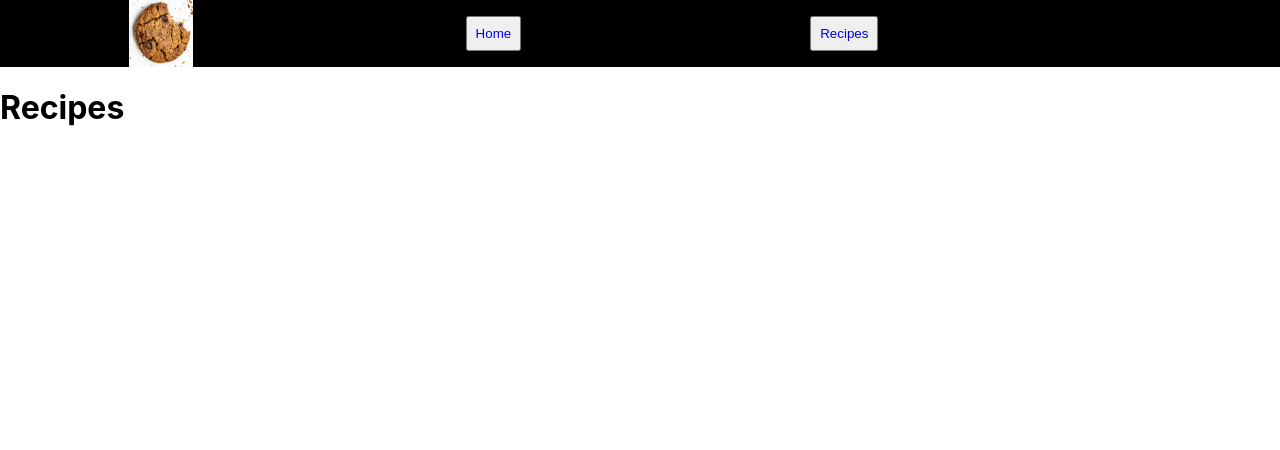
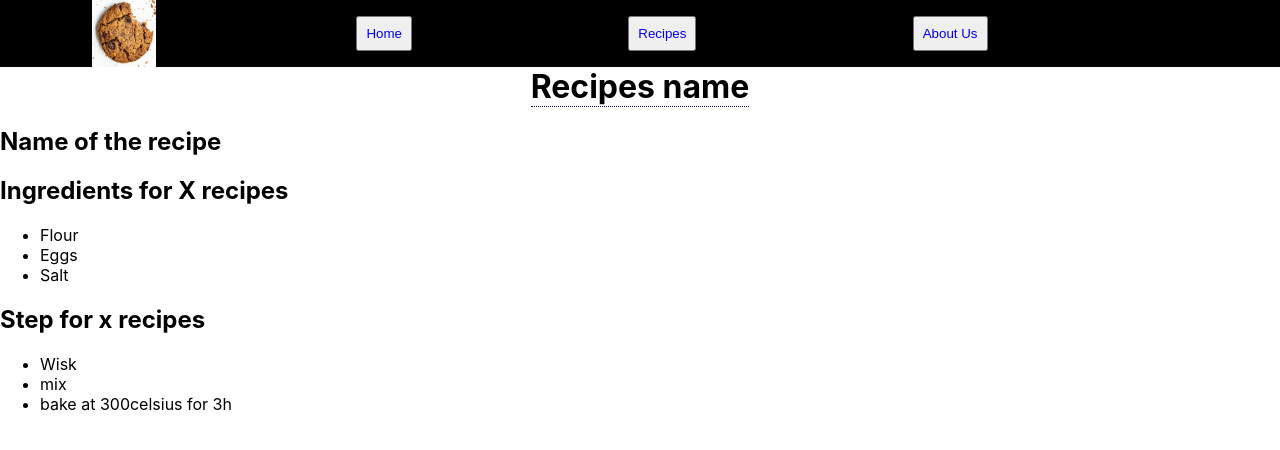
Before and after one commit to djepar/cookiepedia, a React (Create React App) app: page /recipes in a window 1280 px wide. Shown: the top 450 px of the page. Built offline with nearby package versions, Linux system fonts and the light colour scheme.

Commit message:
Adding GeneratingRecipe and more

```diff
--- /dev/null
+++ b/src/components/AboutUs.js
@@ -0,0 +1,9 @@
+export default function AboutMe(){
+    return(
+        <div>
+            <h1>About Us</h1>
+            <h2>A community to share recipes</h2>
+
+        </div>
+    )
+}
--- /dev/null
+++ b/src/components/GeneratingRecipe.js
@@ -0,0 +1,13 @@
+import Ingredients from "./Ingredients";
+import Steps from "./Steps";
+function GenerationRecipe(){
+    return (
+        <div>
+            <h2>Name of the recipe</h2>
+            <Ingredients />
+            <Steps />
+        </div>
+    )
+}
+
+export default GenerationRecipe;
--- a/src/components/Home.js
+++ b/src/components/Home.js
@@ -1,6 +1,11 @@
 function Home(){
     return (
+        <div>
+
         <h1>Cookiepedia</h1>
+        <h2>The wiki that is yummy</h2>
+
+        </div>
     )
 }
 export default Home;
--- a/src/components/NotUsed/Ingredients.js
+++ b/src/components/Ingredients.js
@@ -10,7 +10,11 @@ function Ingredients(){
             {product.ingredient}
         </li>)
     return (
-        <ul>{IngredientItems}</ul>
+        <div>
+            <h2>Ingredients for X recipes</h2>
+            <ul>{IngredientItems}</ul>
+        </div>
+
 
     )
 }
--- a/src/components/NavBar.js
+++ b/src/components/NavBar.js
@@ -2,6 +2,7 @@ import Home from "./Home"
 import Recipes from "./Recipes";
 import {Routes, Route, Link } from 'react-router-dom';
 import cookie from '../assets/images/cookie-logo.png';
+import AboutUs from './AboutUs'
 import './style/navbar.css'
 function NavBar(){
     return(
@@ -11,6 +12,7 @@ function NavBar(){
                 <img src={cookie} alt="cookie icon"/>
                 <button><Link to="/" className="nav-item">Home</Link></button>
                 <button><Link to="/recipes" className="nav-item">Recipes</Link></button>
+                <button><Link to="/aboutus" className="nav-item">About Us</Link></button>
                 <div className="search">
 
                 </div>
@@ -18,6 +20,7 @@ function NavBar(){
             <Routes>
                 <Route path="/" element={<Home/> } />
                 <Route path="/recipes" element={<Recipes/> } />
+                <Route path="/aboutus" element={<AboutUs/>} />
             </Routes>
         </div>
     );
--- a/src/components/NotUsed/AboutMe.js
+++ /dev/null
@@ -1,5 +0,0 @@
-export default function AboutMe(){
-    return(
-        <h1>About Me</h1>
-    )
-}
--- a/src/components/Recipes.js
+++ b/src/components/Recipes.js
@@ -1,4 +1,9 @@
+import GenerationRecipe from "./GeneratingRecipe";
+import './style/recipes.css'
 function Recipes(){
-    return <h1>Recipes</h1>
+    return <div>
+        <h1>Recipes name</h1>
+            <GenerationRecipe />
+        </div>
 }
 export default Recipes;
--- /dev/null
+++ b/src/components/Steps.js
@@ -0,0 +1,21 @@
+
+function Steps(){
+    const products = [
+        {steps : "Wisk", id: 1},
+        {steps : "mix", id: 2},
+        {steps : "bake at 300celsius for 3h", id: 3},
+    ]
+    const stepsItems = products.map(product =>
+        <li key={product.id}>
+            {product.steps}
+        </li>)
+    return (
+        <div>
+            <h2>Step for x recipes</h2>
+            <ul>{stepsItems}</ul>
+        </div>
+
+    )
+}
+
+export default Steps;
--- /dev/null
+++ b/src/components/style/recipes.css
@@ -0,0 +1,5 @@
+h1 {
+    border-bottom: 1px dotted rgb(33, 4, 60);
+    margin : auto;
+    width :fit-content;
+}
--- a/src/index.css
+++ b/src/index.css
@@ -1,8 +1,6 @@
 body {
   margin: 0;
-  font-family: -apple-system, BlinkMacSystemFont, 'Segoe UI', 'Roboto', 'Oxygen',
-    'Ubuntu', 'Cantarell', 'Fira Sans', 'Droid Sans', 'Helvetica Neue',
-    sans-serif;
+  font-family: -apple-system, BlinkMacSystemFont, 'Trebuchet MS', 'Lucida Sans Unicode', 'Lucida Grande', 'Lucida Sans', Arial, sans-serif;
   -webkit-font-smoothing: antialiased;
   -moz-osx-font-smoothing: grayscale;
 }
```
